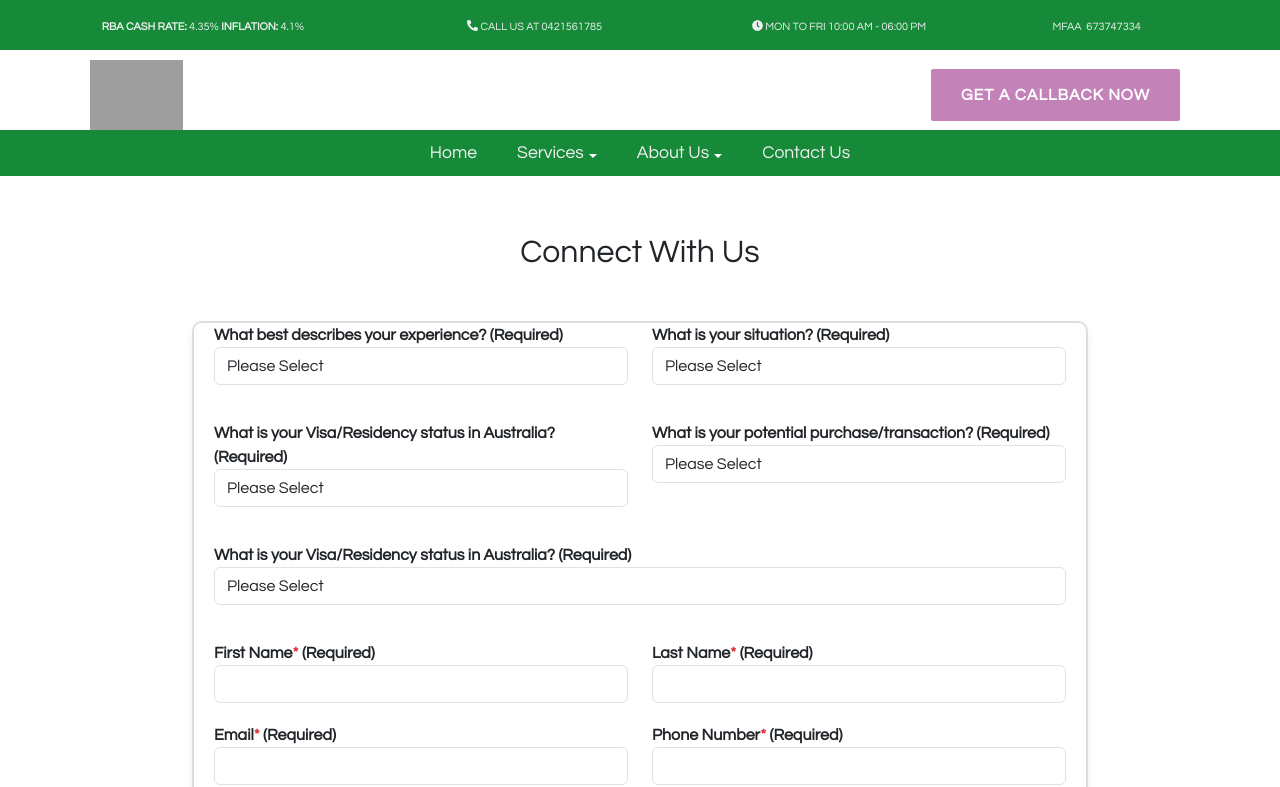
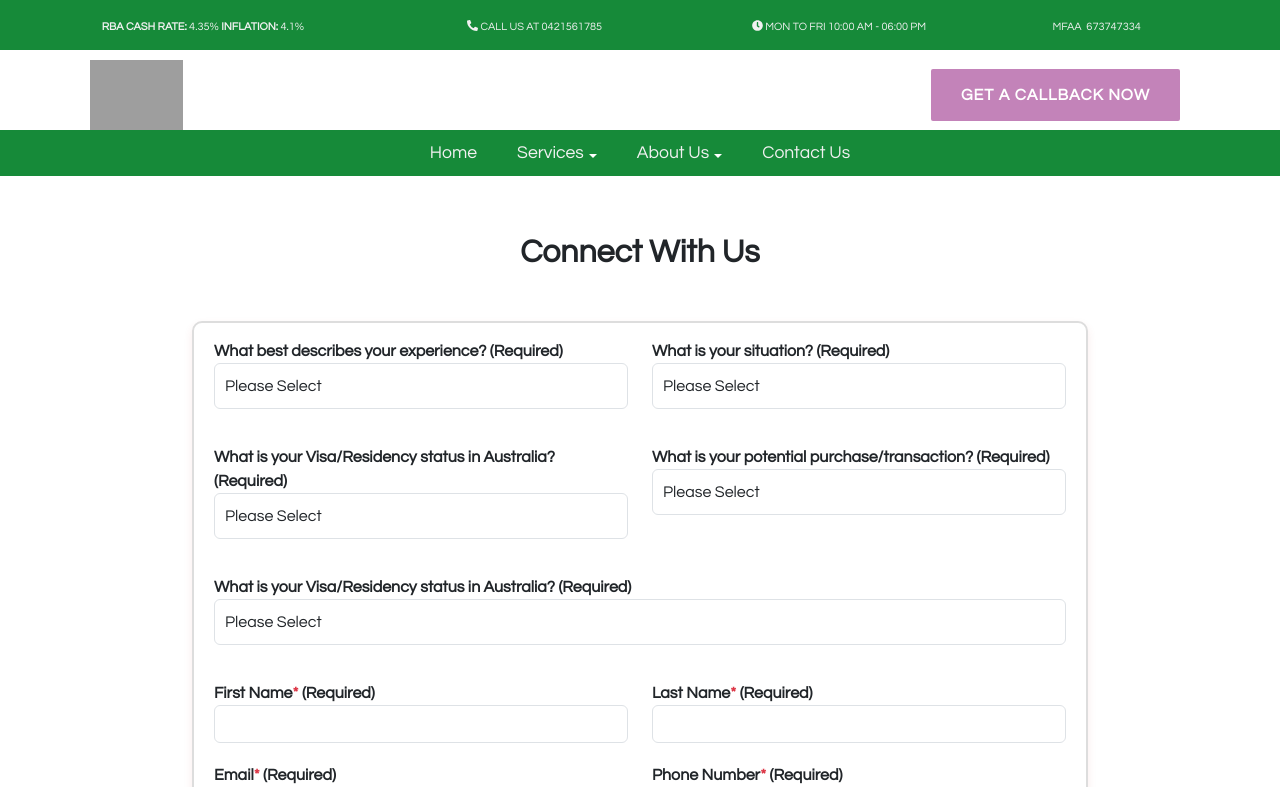
Before and after one commit to manutdmohit/eco-finance, a Next.js app: page /contact-us in a window 1280 px wide. Shown: the top 787 px of the page. Built offline with nearby package versions, Linux system fonts and the light colour scheme; grey boxes are pictures that could not be loaded.

Commit message:
Update h2 font-size

```diff
--- a/app/contact-us/contact.css
+++ b/app/contact-us/contact.css
@@ -37,5 +37,18 @@
 .connect-with-us {
   h2 {
     font-size: 2rem;
+    font-weight: 600;
   }
 }
+
+.form-container form {
+  margin-top: 1rem;
+}
+
+select.form-control {
+  width: 100%;
+  outline: none;
+  padding: 10px; /* Add padding */
+  font-size: 16px; /* Increase font size */
+  transition: border-color 0.3s; /* Add transition for border color */
+}
```
